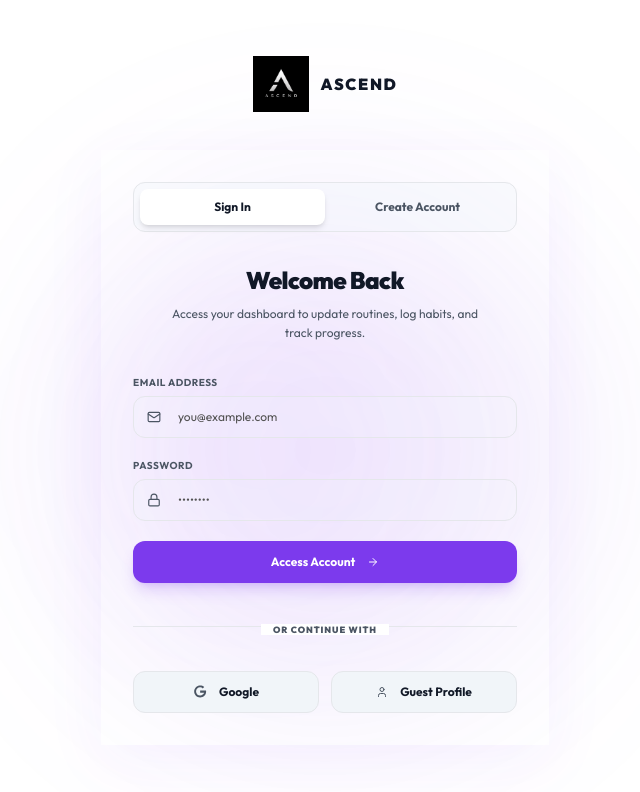
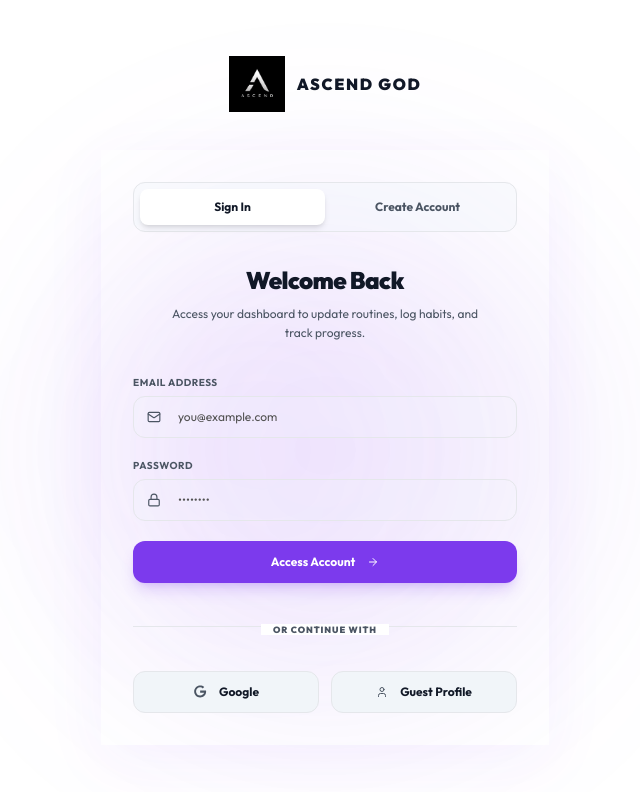
Before and after one commit to PushkarSingh1204/Ascend, a React (Vite) app: page /login in a window 1280 px wide. Shown: the top 792 px of the page, without its empty margins (315-955 px from the left). Built offline with nearby package versions, Linux system fonts and the light colour scheme; no server answers.

Commit message:
fix: update brand name from Ascend to Ascend God across application UI, titles, and components

```diff
--- a/index.html
+++ b/index.html
@@ -4,8 +4,8 @@
     <meta charset="UTF-8" />
     <link rel="icon" type="image/png" href="/ascend.png" />
     <meta name="viewport" content="width=device-width, initial-scale=1.0" />
-    <title>Ascend | AI Looksmaxxing</title>
-    <meta name="description" content="Ascend is a premium, private self-transformation platform. Track facial harmony, manage daily routines, log sleep and water, earn XP, and unlock achievement badges." />
+    <title>Ascend God | AI Looksmaxxing</title>
+    <meta name="description" content="Ascend God is a premium, private self-transformation platform. Track facial harmony, manage daily routines, log sleep and water, earn XP, and unlock achievement badges." />
     <script>
       (function() {
         try {
--- a/src/App.jsx
+++ b/src/App.jsx
@@ -29,7 +29,7 @@ const Resources = lazy(() => import('./pages/Resources'));
 const NotFound = lazy(() => import('./pages/NotFound'));
 
 // Page Loader with Uiverse.io Speeder Preloader
-const PageLoader = () => <Preloader label="Ascending..." />;
+const PageLoader = () => <Preloader label="Ascending God..." />;
 
 // Route Guard for Protected Pages
 const ProtectedRoute = ({ children }) => {
--- a/src/components/Logo.jsx
+++ b/src/components/Logo.jsx
@@ -33,8 +33,8 @@ export default function Logo({
   return (
     <div className={`inline-flex items-center gap-3 select-none ${className}`}>
       {logoImage}
-      <span className="text-base font-black tracking-widest text-foreground uppercase font-sans">
-        ASCEND
+      <span className="text-base font-black tracking-widest text-foreground uppercase font-sans whitespace-nowrap">
+        ASCEND GOD
       </span>
     </div>
   );
--- a/src/components/Preloader.jsx
+++ b/src/components/Preloader.jsx
@@ -2,7 +2,7 @@ import React from 'react';
 import { motion } from 'framer-motion';
 import Logo from './Logo';
 
-export default function Preloader({ label = "Ascending..." }) {
+export default function Preloader({ label = "Ascending God..." }) {
   return (
     <motion.div
       initial={{ opacity: 0 }}
--- a/src/components/landing/FooterSection.jsx
+++ b/src/components/landing/FooterSection.jsx
@@ -56,7 +56,7 @@ export default function FooterSection() {
         </div>
 
         <div>
-          <span>© 2026 Ascend Self-Transformation Platform. All rights reserved.</span>
+          <span>© 2026 Ascend God Self-Transformation Platform. All rights reserved.</span>
         </div>
       </div>
 
```
